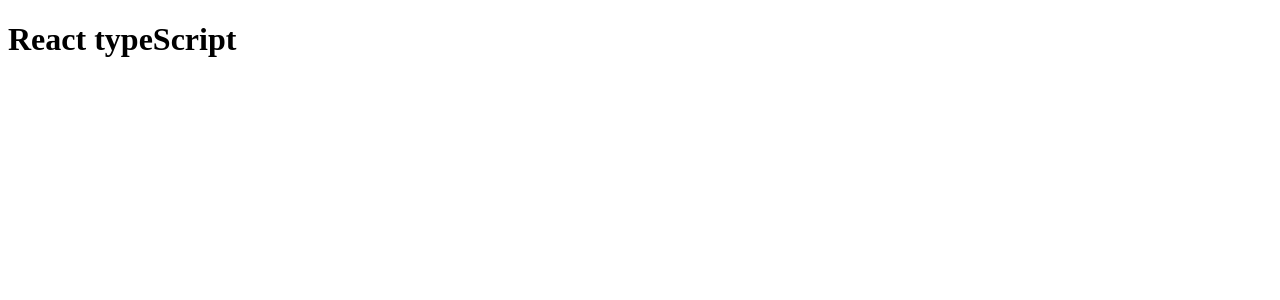
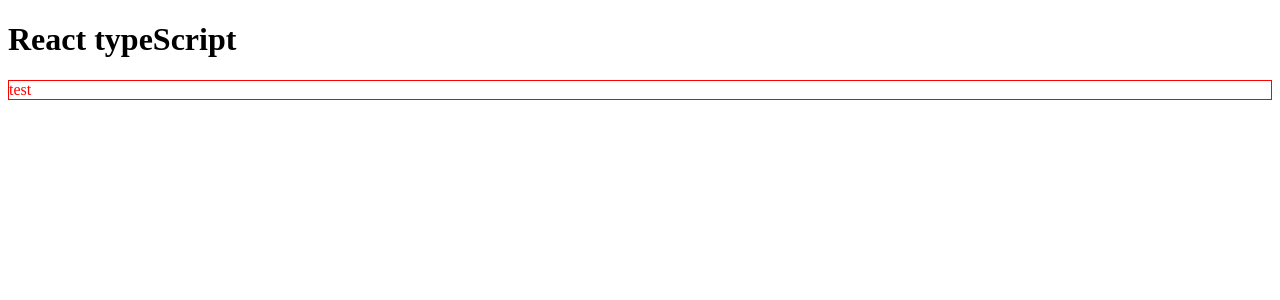
Before and after one commit to Alexi-creator/webpack-react, a React app: page / in a window 1280 px wide. Shown: the top 300 px of the page. Built offline with nearby package versions, Linux system fonts and the light colour scheme.

Commit message:
add webpack configs

```diff
--- /dev/null
+++ b/components/Test/Test.module.scss
@@ -0,0 +1,4 @@
+.test {
+    color: red;
+    border: 1px solid red;
+}
--- /dev/null
+++ b/components/Test/Test.tsx
@@ -0,0 +1,9 @@
+import styles from './Test.module.scss'
+
+export const Test = () => {
+    return <div className={styles.test}>
+        test
+
+    </div>;
+    // return <div>test</div>;
+}
--- /dev/null
+++ b/declarations.d.ts
@@ -0,0 +1,4 @@
+declare module '*.scss' {
+  const classes: { readonly [key: string]: string }
+  export default classes
+}
--- a/src/App.tsx
+++ b/src/App.tsx
@@ -1,3 +1,11 @@
+// import './styles.scss'
+import { Test } from '../components/Test/Test'
+
 export const App = () => {
-    return <h1>React typeScript</h1>
+    return (
+        <>
+            <h1>React typeScript</h1>
+            <Test />
+        </>
+    )
 }
--- a/src/index.tsx
+++ b/src/index.tsx
@@ -1,4 +1,6 @@
-import ReactDOM from "react-dom"
 import { App } from './App'
+import { createRoot } from "react-dom/client"
 
-ReactDOM.render(<App />, document.getElementById('root'))
+const container = document.getElementById("root")
+const root = createRoot(container!) // createRoot(container!) if you use TypeScript
+root.render(<App />)
--- /dev/null
+++ b/src/styles.scss
@@ -0,0 +1,5 @@
+*, *:after, *:before {
+    margin: 0;
+    padding: 0;
+    box-sizing: border-box;
+}
--- a/tsconfig.json
+++ b/tsconfig.json
@@ -18,5 +18,5 @@
         // "allowJs": true /* Allow javascript files to be compiled. Useful when migrating JS to TS */,
         // "checkJs": true /* Report errors in .js files. Works in tandem with allowJs. */,
     },
-    "include": ["src/**/*"]
+    "include": ["src/**/*", "declarations.d.ts"]
 }
--- /dev/null
+++ b/webpack/webpack.common.js
@@ -0,0 +1,50 @@
+const path = require('path')
+const HtmlWebpackPlugin = require('html-webpack-plugin')
+
+module.exports = {
+  entry: path.resolve(__dirname, '..', './src/index.tsx'),
+  resolve: {
+    extensions: ['.tsx', '.ts', '.js'],
+  },
+  module: {
+    rules: [
+      {
+        test: /\.(ts|js)x?$/,
+        exclude: /node_modules/,
+        use: [
+          {
+            // транспилирует tsx jsx файлы блогадаря лоудеру babel
+            loader: 'babel-loader',
+          },
+        ],
+      },
+      {
+        // test: /\.s[ac]ss$/i,
+        test: /\.module\.s(a|c)ss$/,
+        use: ['style-loader', 'css-loader', 'sass-loader'],
+      },
+      {
+        test: /\.css$/,
+        use: ['style-loader', 'css-loader']
+      },
+      {
+        test: /\.(?:ico|gif|png|jpg|jpeg)$/i,
+        type: 'asset/resource',
+      },
+      {
+        test: /\.(woff(2)?|eot|ttf|otf|svg|)$/,
+        type: 'asset/inline',
+      },
+    ],
+  },
+  output: {
+    path: path.resolve(__dirname, '..', './build'),
+    filename: 'bundle.js',
+  },
+  plugins: [
+    new HtmlWebpackPlugin({
+        template: path.resolve(__dirname, '..', './src/index.html'),
+    }),
+  ],
+  stats: 'errors-only',
+}
--- /dev/null
+++ b/webpack/webpack.config.js
@@ -0,0 +1,10 @@
+const { merge } = require('webpack-merge')
+const commonConfig = require('./webpack.common.js')
+
+// в envVars объект попадает переменная из скрипта start package.json
+module.exports = (envVars) => {
+  const { env } = envVars
+  const envConfig = require(`./webpack.${env}.js`)
+  const config = merge(commonConfig, envConfig)
+  return config
+}
--- /dev/null
+++ b/webpack/webpack.dev.js
@@ -0,0 +1,17 @@
+const webpack = require('webpack')
+const ReactRefreshWebpackPlugin = require('@pmmmwh/react-refresh-webpack-plugin')
+
+module.exports = {
+  mode: 'development',
+  devtool: 'cheap-module-source-map',
+  devServer: {
+    hot: true,
+    open: true,
+  },
+  plugins: [
+    new ReactRefreshWebpackPlugin(),
+    new webpack.DefinePlugin({
+      'process.env.name': JSON.stringify('Vishwas'),
+    }),
+  ],
+}
```
Also changed, not shown: package.json (+11 -1 lines), webpack/webpack.prod.js (added, +11 -0 lines), 2 other files (tests, documents, lock files or other folders).
